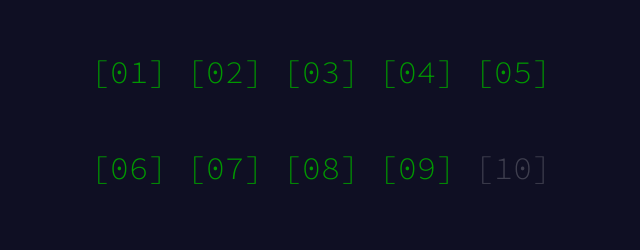
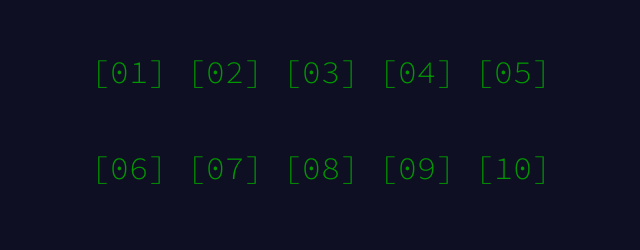
Before and after one commit to SlayerSvamp/AdventOfCode2022, a Vue app: page / in a window 1280 px wide. Shown: the part 135-385 px from the top of the page, without its empty margins (47-687 px from the left). Built offline with nearby package versions, Linux system fonts and the light colour scheme.

Commit message:
day 10 completed

```diff
--- a/src/App.vue
+++ b/src/App.vue
@@ -9,7 +9,8 @@ import day05 from './solvers/day05'
 import day06 from './solvers/day06'
 import day07 from './solvers/day07'
 import day08 from './solvers/day08'
-import day09 from './solvers/day09';
+import day09 from './solvers/day09'
+import day10 from './solvers/day10'
 import { classnames } from './utils/common'
 
 export interface Day {
@@ -32,7 +33,23 @@ const days: Day[] = [
   { name: 'No Space Left On Device', solver: day07, correct: [1989474, 1111607], correctTest: [95437, 24933642] },
   { name: 'Treetop Tree House', solver: day08, correct: [1672, 327180], correctTest: [21, 8] },
   { name: 'Rope Bridge', solver: day09, correct: [6464, 2604], correctTest: [13, 1] },
-  { name: '', solver: undefined, correct: [], correctTest: [] },
+  {
+    name: 'Cathode-Ray Tube', solver: day10,
+    correct: [13520, [
+      '###...##..###..#..#.###..####..##..###..',
+      '#..#.#..#.#..#.#..#.#..#.#....#..#.#..#.',
+      '#..#.#....#..#.####.###..###..#..#.###..',
+      '###..#.##.###..#..#.#..#.#....####.#..#.',
+      '#....#..#.#....#..#.#..#.#....#..#.#..#.',
+      '#.....###.#....#..#.###..####.#..#.###..'].join('\n')],
+    correctTest: [13140, [
+      '##..##..##..##..##..##..##..##..##..##..',
+      '###...###...###...###...###...###...###.',
+      '####....####....####....####....####....',
+      '#####.....#####.....#####.....#####.....',
+      '######......######......######......####',
+      '#######.......#######.......#######.....'].join('\n')],
+  },
   { name: '', solver: undefined, correct: [], correctTest: [] },
   { name: '', solver: undefined, correct: [], correctTest: [] },
   { name: '', solver: undefined, correct: [], correctTest: [] },
--- a/src/components/DayViewer.vue
+++ b/src/components/DayViewer.vue
@@ -23,13 +23,14 @@ let part2Status = ref(Status.None)
 let running = ref(false)
 
 function getStatus(value: any, test: boolean, index: number) {
-    var correct = test ? props.day.correctTest : props.day.correct;
-    if (correct[index] === undefined) {
-        return Status.None;
-    } else if (correct[index] === value) {
-        return Status.Verified;
-    }
-    return Status.Error;
+    let correct = test ? props.day.correctTest : props.day.correct
+    let status = Status.Error
+    if (correct[index] === undefined)
+        status = Status.None
+    else if (correct[index] === value)
+        status = Status.Verified
+
+    return [status, correct[index]]
 
 }
 
@@ -48,11 +49,16 @@ async function runSolver(test: boolean) {
     const start = new Date().valueOf()
     const input = await getInput(test);
     [part1, part2, info] = props.day.solver?.(input) ?? []
-    part1Status.value = getStatus(part1, test, 0)
-    part2Status.value = getStatus(part2, test, 1)
+    let [status1, correct1] = getStatus(part1, test, 0)
+    let [status2, correct2] = getStatus(part2, test, 1)
+    part1Status.value = status1
+    part2Status.value = status2
     const end = new Date().valueOf()
     metrics.value = { 'elapsed time': `${end - start} ms` }
-    running.value = false
+    if (status1 === Status.Error) metrics.value['Part One expected value'] = correct1
+    if (status2 === Status.Error) metrics.value['Part Two expected value'] = correct2
+    if (part1Status)
+        running.value = false
 }
 
 const copy = (value: any) => navigator.clipboard.writeText(value);
@@ -76,16 +82,16 @@ const hasNewline = (value: any) => typeof value === 'string' && value.includes('
         <h2 v-if="running" class="">Running process...</h2>
         <template v-if="!running">
             <div class="results info-cols">
-                <div>
-                    <label>Part 1</label>
+                <div :class="hasNewline(part1) ? 'wide' : ''">
+                    <label>Part One</label>
                     <span v-if="!part1" class="no-data"></span>
                     <span><a v-if="part1" :class="classnames('result no-hover', {
                         'verified': part1Status === Status.Verified,
                         'error': part1Status === Status.Error,
                     })" @click="copy(part1)">{{ part1 }}</a></span>
                 </div>
-                <div>
-                    <label>Part 2</label>
+                <div :class="hasNewline(part2) ? 'wide' : ''">
+                    <label>Part Two</label>
                     <span v-if="!part2" class="no-data"></span>
                     <span><a v-if="part2" :class="classnames('result no-hover', {
                         'verified': part2Status === Status.Verified,
@@ -95,16 +101,14 @@ const hasNewline = (value: any) => typeof value === 'string' && value.includes('
             </div>
             <template v-if="metrics">
                 <div class="info-cols">
-                    <div v-for="(metricValue, metricName) in metrics">
+                    <div v-for="(metricValue, metricName) in metrics" :class="hasNewline(metricValue) ? 'wide' : ''">
                         <label>{{ metricName }}</label>
                         <span>{{ metricValue }}</span>
                     </div>
-                    <template v-if="info">
-                        <div v-for="(infoValue, infoName) in info" :class="hasNewline(infoValue) ? 'wide' : ''">
-                            <label>{{ infoName }}</label>
-                            <span>{{ infoValue }}</span>
-                        </div>
-                    </template>
+                    <div v-if="info" v-for="(infoValue, infoName) in info" :class="hasNewline(infoValue) ? 'wide' : ''">
+                        <label>{{ infoName }}</label>
+                        <span>{{ infoValue }}</span>
+                    </div>
                 </div>
             </template>
         </template>
@@ -135,6 +139,8 @@ const hasNewline = (value: any) => typeof value === 'string' && value.includes('
 
 .info-cols>.wide>:not(label) {
     white-space: pre-wrap;
+    padding-top: .6rem;
+    line-height: 1.5rem;
 }
 
 .info-cols>div {
--- /dev/null
+++ b/src/solvers/day10.ts
@@ -0,0 +1,36 @@
+import { rows, sum } from "@/utils/common"
+
+export default (input: string): any[] => {
+    let X = 1
+    let cycle = 0
+    const strengths: number[] = []
+    let middle = 20
+    const CRT: string[] = []
+    let lowest = 1
+    let highest = 1
+    const draw = () => {
+        if (cycle % 40 === 0) CRT.push('')
+        CRT[CRT.length - 1] += '.#'[+[-1, 0, 1].includes(X - cycle % 40)]
+        cycle++
+    }
+    for (let row of rows(input)) {
+        const value = +row.split(' ')[1]
+        draw()
+        if (value) draw()
+        if (cycle >= middle) {
+            strengths.push(middle * X)
+            middle += 40
+        }
+        if (value) X += value
+        lowest = Math.min(X, lowest)
+        highest = Math.max(X, highest)
+    }
+
+    return [sum(strengths), CRT.join('\n'), {
+        'number of instructions': rows(input).length,
+        'number of cycles': cycle,
+        'number of noops': rows(input).filter(x => x === 'noop').length,
+        'lowest sprite position': lowest,
+        'highest sprite position': highest,
+    }]
+}
```
Also changed, not shown: public/data/day10.txt (added), public/data/test/day10.txt (added), 7 other files (tests, documents, lock files or other folders).
